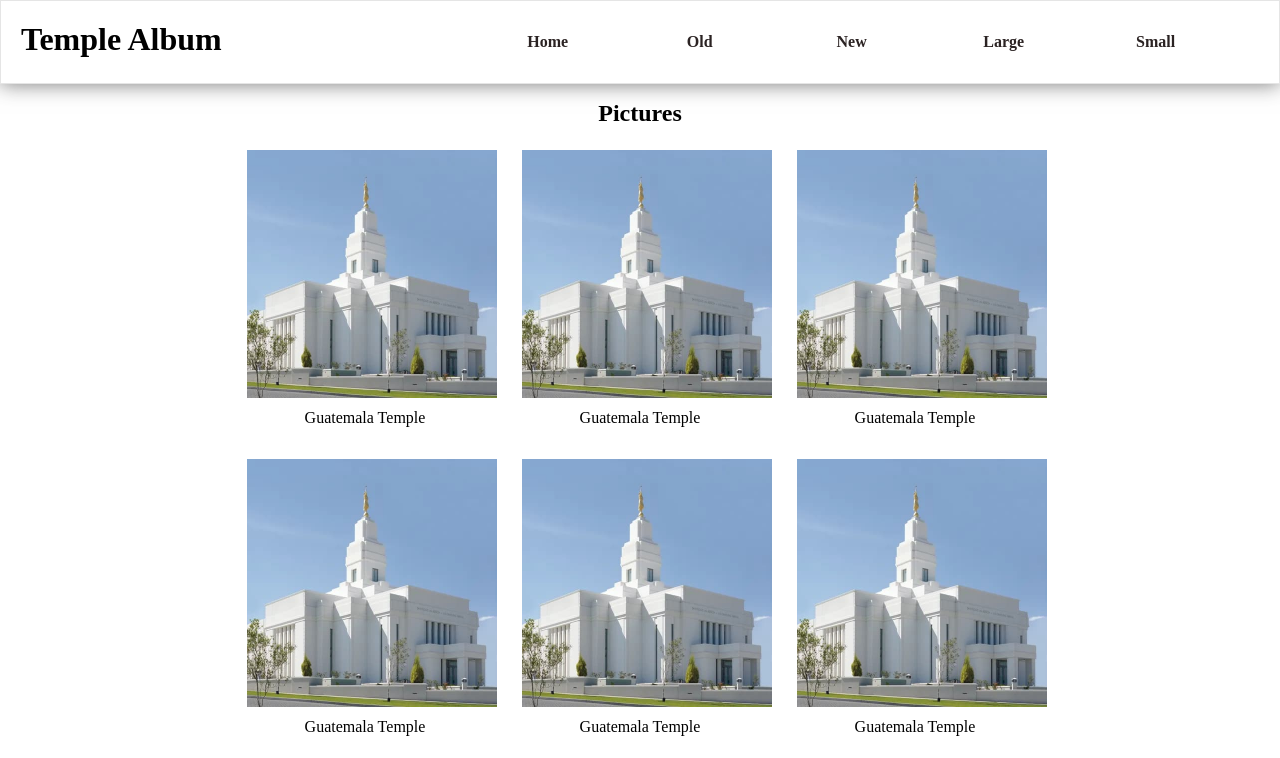
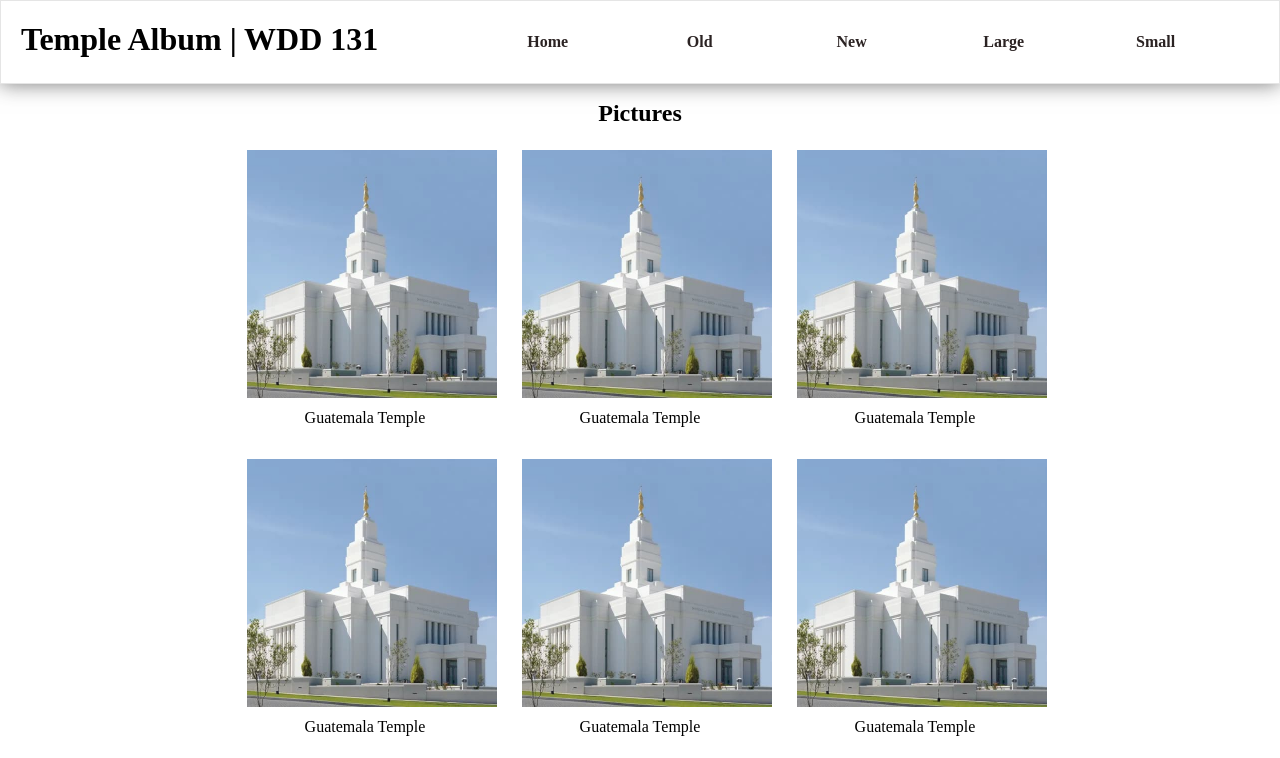
Before and after one commit to garba-js/wdd131, a plain HTML site: page temples.html in a window 1280 px wide. Shown: the top 758 px of the page. Drawn offline with Linux system fonts and the light colour scheme.

Commit message:
Final commit

```diff
--- a/temples.html
+++ b/temples.html
@@ -5,8 +5,8 @@
     <meta charset="UTF-8">
     <meta name="viewport" content="width=device-width, initial-scale=1.0">
     <title>Temples</title>
-    <meta name="description" content="Designing a harmbuger navigation bar">
-    <meta name="author" content="Garba Joseph">
+    <meta name="description" content="Explore a collection of beautiful temple images from around the world as part of the WDD 131 learning activity. This project also includes designing a responsive hamburger menu using JavaScript.">
+    <meta name="author" content="Garba Joseph Samson">
     <link rel="stylesheet" href="styles/temples.css">
     <link rel="stylesheet" href="styles/temples-large.css">
     <script src="scripts/temples.js" defer></script>
@@ -14,7 +14,7 @@
 
 <body>
     <header>
-        <h1>Temple Album</h1>
+        <h1>Temple Album | WDD 131</h1>
         <a id="menu" href="#"></a>
         <nav>
             <ul class="harmbuger">
```
